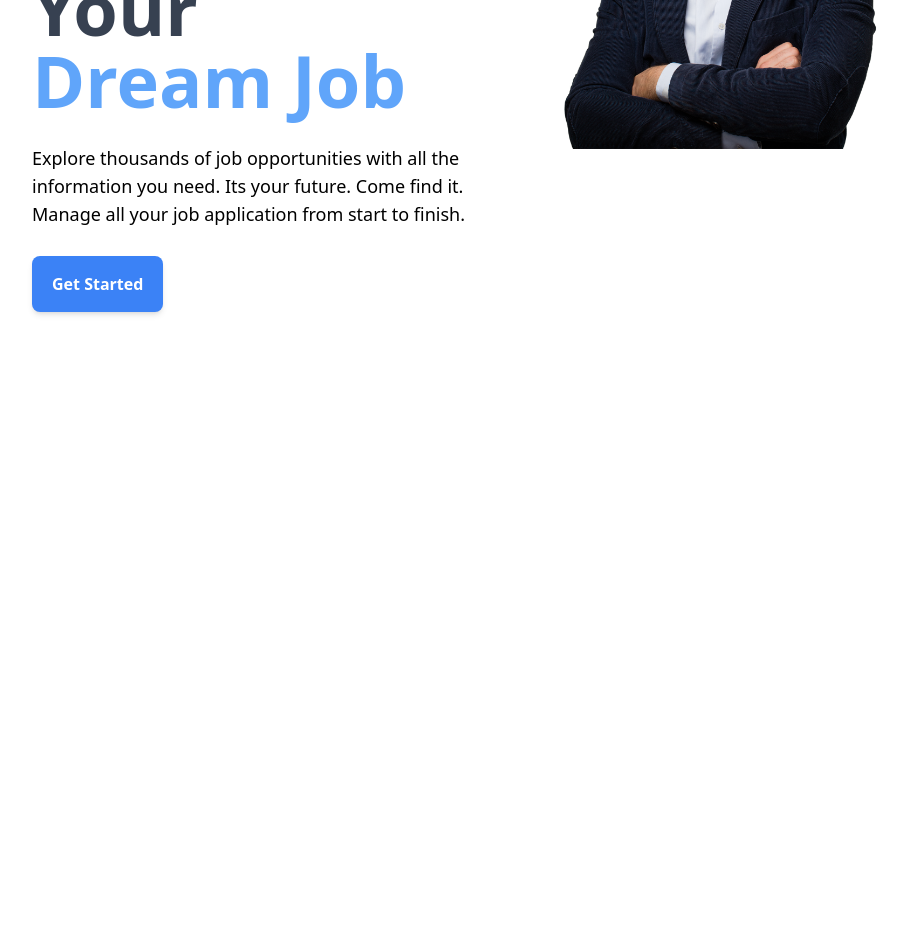
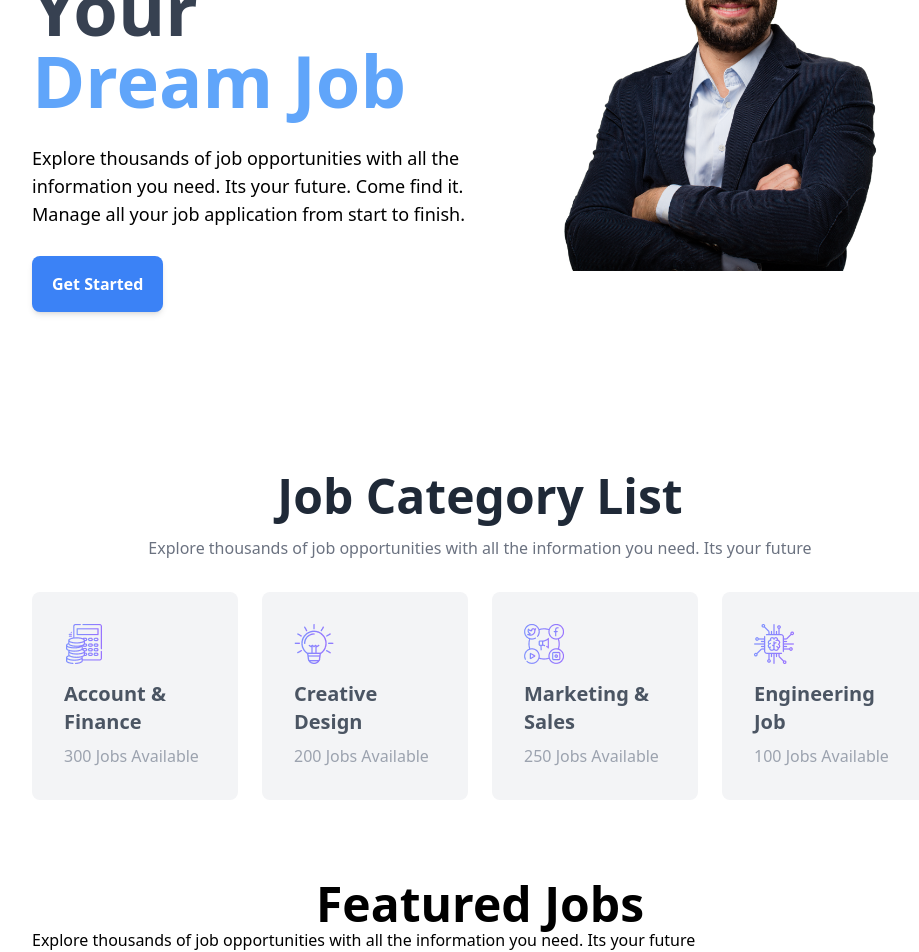
Before and after one commit to Zihanur/Career-Zone, a React (Vite) app: page / in a window 1280 px wide. Shown: the part 376-1328 px from the top of the page, without its empty margins (160-1079 px from the left). Before the commit the page ends 800 px from the top, so only its background shows below. Built offline with nearby package versions, Linux system fonts and the light colour scheme.

Commit message:
Added Job Category

```diff
--- /dev/null
+++ b/public/job-category.json
@@ -0,0 +1,26 @@
+[
+  {
+    "id": 1,
+    "categoryName": "Account & Finance",
+    "jobs": "300",
+    "coverImg":"./Icons/accounts 1.png"
+  },
+  {
+    "id": 2,
+    "categoryName": "Creative Design",
+    "jobs": "200",
+    "coverImg":"./Icons/business 1.png"
+  },
+  {
+    "id": 3,
+    "categoryName": "Marketing & Sales",
+    "jobs": "250",
+    "coverImg":"./Icons/social-media 1.png"
+  },
+  {
+    "id": 4,
+    "categoryName": "Engineering Job",
+    "jobs": "100",
+    "coverImg":"./Icons/chip 1.png"
+  }
+]
--- /dev/null
+++ b/src/components/Category.jsx
@@ -0,0 +1,15 @@
+import React from 'react';
+
+const Category = ({category}) => {
+  return (
+    <>
+      <div className="bg-gray-100 rounded-lg p-8 flex flex-col gap-y-2 items-start ">
+        <img className='mb-2' src={category.coverImg} alt="" />
+        <h4 className='text-xl font-extrabold text-gray-600'>{category.categoryName}</h4>
+        <p className='font-medium text-base text-gray-400'>{category.jobs} Jobs Available</p>
+      </div>
+    </>
+  );
+};
+
+export default Category;
--- /dev/null
+++ b/src/components/FeaturedJobs.jsx
@@ -0,0 +1,14 @@
+import React from 'react';
+
+const FeaturedJobs = () => {
+  return (
+    <>
+      <div className='my-container'>
+        <h1 className='font-extrabold text-5xl text-center'>Featured Jobs</h1>
+        <p>Explore thousands of job opportunities with all the information you need. Its your future</p>
+      </div>
+    </>
+  );
+};
+
+export default FeaturedJobs;
--- a/src/components/HomePage.jsx
+++ b/src/components/HomePage.jsx
@@ -1,7 +1,11 @@
 import React from "react";
+import JobCategories from "./JobCategories";
+import FeaturedJobs from "./FeaturedJobs";
 
 const HomePage = () => {
   return (
+    <>
+      {/*header*/}
       <div className="my-container grid grid-cols-1 lg:grid-cols-2 gap-4">
         <div className="py-20 flex flex-col gap-y-7 items-start">
           <div className="font-extrabold text-7xl text-gray-700">
@@ -15,10 +19,21 @@ const HomePage = () => {
           </p>
           <button className="my-btn py-4 px-5">Get Started</button>
         </div>
-      <div className="">
-        <img className="object-fit: cover" src={"/public/All Images/cover.png"} alt="" />
+        <div className="flex items-center justify-center">
+          <img
+            className="object-fit: cover"
+            src={"/public/All Images/cover.png"}
+            alt=""
+          />
         </div>
       </div>
+
+      {/*job catagoryg*/}
+      <JobCategories></JobCategories>
+
+      {/*Featured Jobs*/}
+      <FeaturedJobs></FeaturedJobs>
+    </>
   );
 };
 
--- /dev/null
+++ b/src/components/JobCategories.jsx
@@ -0,0 +1,27 @@
+import React from "react";
+import { useLoaderData } from "react-router-dom";
+import Category from "./Category";
+
+const JobCategories = () => {
+  const jobCategories = useLoaderData();
+  return (
+    <>
+      <div className="my-container my-20">
+        <h1 className="font-extrabold text-5xl text-center mb-4 text-gray-800">
+          Job Category List
+        </h1>
+        <p className="font-medium text-base text-gray-500 text-center mb-8">
+          Explore thousands of job opportunities with all the information you
+          need. Its your future
+        </p>
+        <div className="grid grid-cols-2 lg:grid-cols-4 gap-3 md:gap-5 lg:gap-6">
+          {jobCategories.map((category) => (
+            <Category key={category.id} category={category}></Category>
+          ))}
+        </div>
+      </div>
+    </>
+  );
+};
+
+export default JobCategories;
--- a/src/main.jsx
+++ b/src/main.jsx
@@ -5,12 +5,12 @@ import {
   createBrowserRouter,
   RouterProvider,
 } from "react-router-dom";
-import Header from './components/Header';
 import Home from './components/Home';
 import Statistics from './components/Statistics';
 import AppliedJobs from './components/AppliedJobs';
 import Blog from './components/Blog';
 import HomePage from './components/HomePage';
+import JobCategories from './components/JobCategories';
 
 const router = createBrowserRouter([
   {
@@ -19,8 +19,15 @@ const router = createBrowserRouter([
     children:[
       {
         path:"/",
-        element: <HomePage></HomePage>
+        element: <HomePage></HomePage>,
+        loader: ()=>fetch('job-category.json'),
       },
+      {
+        path:"/",
+        element: <JobCategories></JobCategories>,
+        loader: ()=>fetch('job-category.json'),
+      },
+
       {
         path:"/statistics",
         element: <Statistics></Statistics>,
```
Lines whose indentation alone changed are shown as unchanged.
